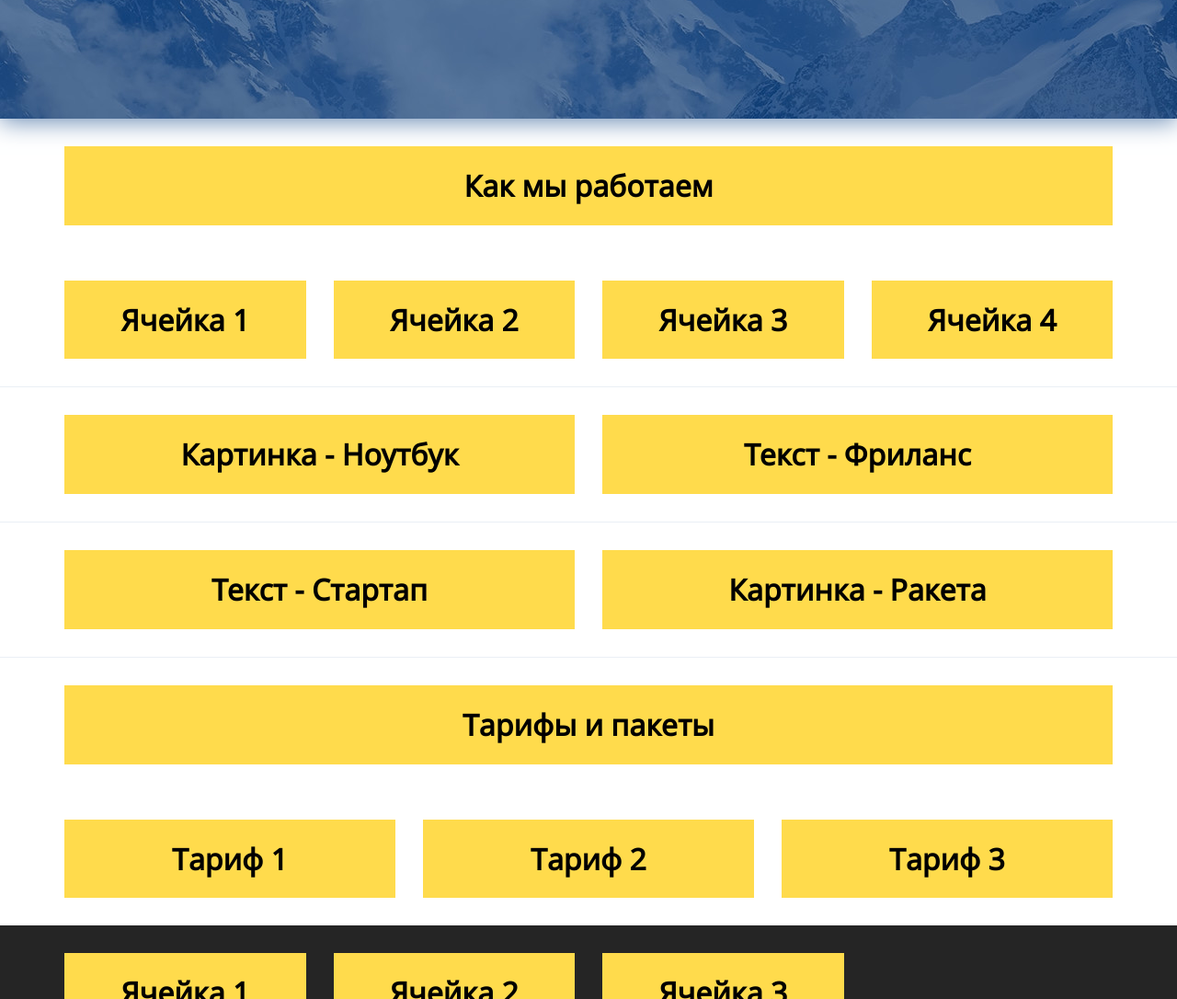
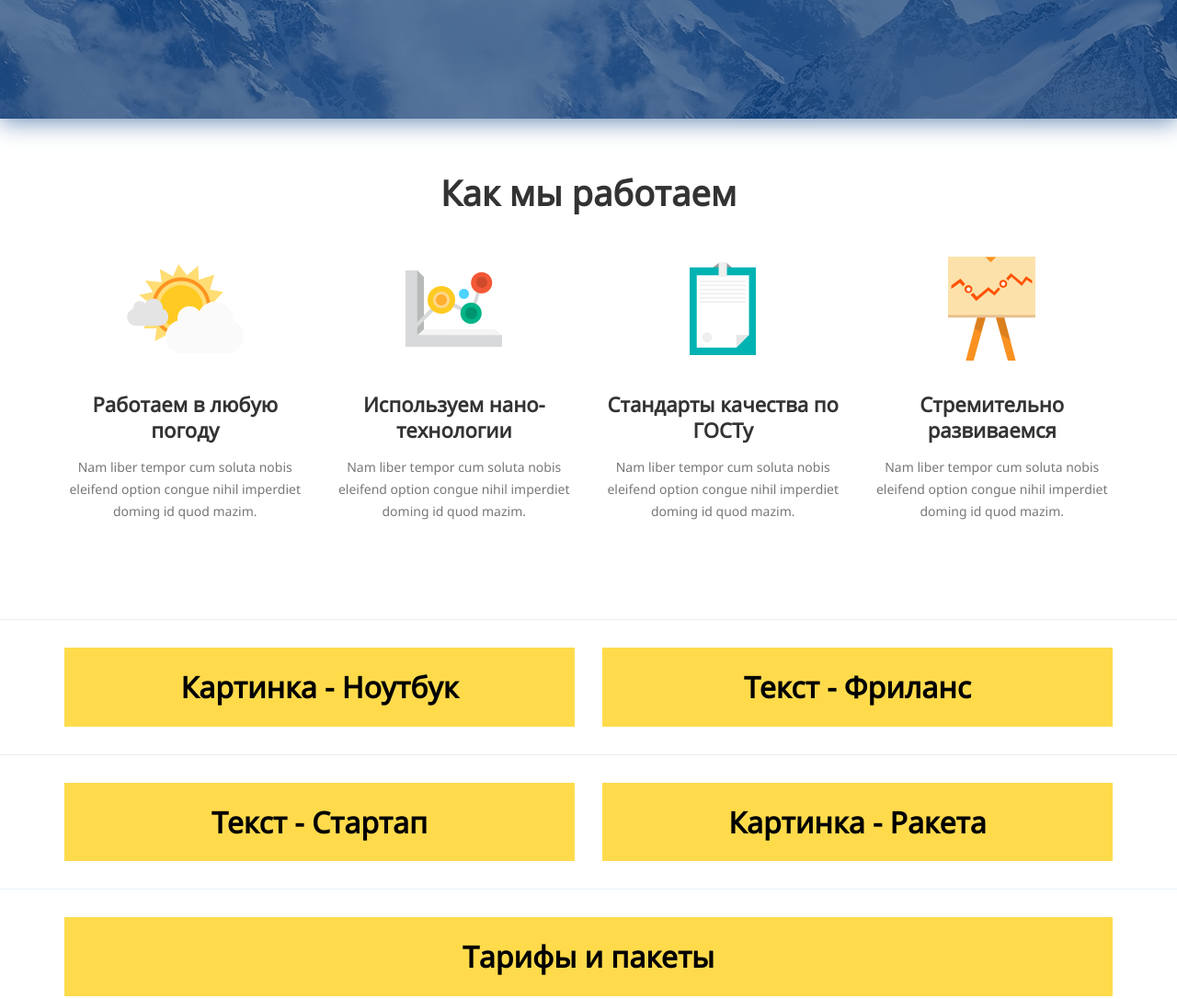
Before and after one commit to a-klimantow/Apolo, a plain HTML site: page docs/index.html in a window 1280 px wide. Shown: the part 480-1566 px from the top of the page at 92% size. Drawn offline with nearby package versions, Linux system fonts and the light colour scheme.

Commit message:
Block How we work

```diff
--- a/docs/index.html
+++ b/docs/index.html
@@ -140,20 +140,66 @@
 	<!-- // Slider -->
 
 	<!-- How we work -->
-	<div class="container">
-		<div class="block">Как мы работаем</div>
+	<div class="container text-center section">
+
+		<h2 class="heading">Как мы работаем</h2>
+
 		<div class="row">
-			<div class="col-md-6 col-lg-3">
-				<div class="block">Ячейка 1</div>
+
+			<div class="col-md-6 col-lg-3 benefit-block">
+				<div class="benefit-block__img">
+					<div>
+						<img src="img/images/weather.png" alt="Работаем в любую погоду">
+					</div>
+				</div>
+				<div class="benefit-block__header">
+					Работаем в любую погоду
+				</div>
+				<div class="benefit-block__text">
+					Nam liber tempor cum soluta nobis eleifend option congue nihil imperdiet doming id quod mazim.
+				</div>
 			</div>
-			<div class="col-md-6 col-lg-3">
-				<div class="block">Ячейка 2</div>
+
+			<div class="col-md-6 col-lg-3 benefit-block">
+				<div class="benefit-block__img">
+					<div>
+						<img src="img/images/graph.png" alt="Используем нано-технологии">
+					</div>
+				</div>
+				<div class="benefit-block__header">
+					Используем нано-технологии
+				</div>
+				<div class="benefit-block__text">
+					Nam liber tempor cum soluta nobis eleifend option congue nihil imperdiet doming id quod mazim.
+				</div>
 			</div>
-			<div class="col-md-6 col-lg-3">
-				<div class="block">Ячейка 3</div>
+
+			<div class="col-md-6 col-lg-3 benefit-block">
+				<div class="benefit-block__img">
+					<div>
+						<img src="img/images/flipchart.png" alt="Стандарты качества по ГОСТу">
+					</div>
+				</div>
+				<div class="benefit-block__header">
+					Стандарты качества по ГОСТу
+				</div>
+				<div class="benefit-block__text">
+					Nam liber tempor cum soluta nobis eleifend option congue nihil imperdiet doming id quod mazim.
+				</div>
 			</div>
-			<div class="col-md-6 col-lg-3">
-				<div class="block">Ячейка 4</div>
+
+			<div class="col-md-6 col-lg-3 benefit-block">
+				<div class="benefit-block__img">
+					<div>
+						 <img src="img/images/presentation.png" alt="Стремительно развиваемся">
+					</div>
+				</div>
+				<div class="benefit-block__header">
+					Стремительно развиваемся
+				</div>
+				<div class="benefit-block__text">
+					Nam liber tempor cum soluta nobis eleifend option congue nihil imperdiet doming id quod mazim.
+				</div>
 			</div>
 		</div>
 	</div>
--- a/docs/less/base/_base.less
+++ b/docs/less/base/_base.less
@@ -10,9 +10,26 @@ html {
 
 body {
 	font-size: 1.6rem;
-	font-family: 'Noto Sans'	;
+	font-family: 'Noto Sans';
+}
 
+.heading {
+	font-size: 28px;
+	margin-bottom: 30px;
+	color: #333;
+	font-weight: 700;
+	margin-top: 0;
+	@media (min-width: 1200px) {
+	font-size: 38px;
+	margin-bottom: 40px;
+	}
 }
+
+.section {
+	padding-top: 60px;
+	padding-bottom: 67px;
+}
+
 
 .block {
 	background: #ffdb4c;
--- a/docs/less/main.less
+++ b/docs/less/main.less
@@ -8,3 +8,4 @@
 @import "sections/_navigation.less";
 @import "sections/_slider.less";
 @import "sections/_top-slider-theme.less";
+@import "sections/_benefits.less";
--- /dev/null
+++ b/docs/less/sections/_benefits.less
@@ -0,0 +1,53 @@
+.benefit-block {
+	padding-bottom: 38px;
+	&:last-child {
+		padding-bottom: 0;
+	}
+	@media (min-width: 762px) {
+		&:nth-last-child(2) {
+			padding-bottom: 0;
+		}
+		&:last-child {
+			padding-bottom: 0;
+		}
+	}
+}
+
+.benefit-block__img {
+	height: 130px;
+	margin-bottom: 18px;
+	display: table;
+	width: 100%;
+	@media (min-width: 1200px) {
+		margin-bottom: 24px;
+
+	}
+
+	div {
+		display: table-cell;
+		vertical-align: middle;
+		text-align: center;
+	}
+	img {
+		display: inline-block;
+	}
+}
+
+.benefit-block__header {
+	font-size: 18px;
+	line-height: 24px;
+	font-weight: 700;
+	color: #333;
+	margin-bottom: 15px;
+	@media (min-width: 1200px) {
+		font-size: 22px;
+		line-height: 28px;
+
+	}
+}
+
+.benefit-block__text {
+	font-size: 14px;
+	line-height: 24px;
+	color: #777;
+}
--- a/docs/less/sections/_logo.less
+++ b/docs/less/sections/_logo.less
@@ -29,7 +29,7 @@
 
 	@media (min-width: 768px) {
 		font-size: 16px;
-		letter-spacing: 7px;
+		letter-spacing: 9px;
 
 	}
 }
```
Also changed, not shown: docs/css/main.css.
